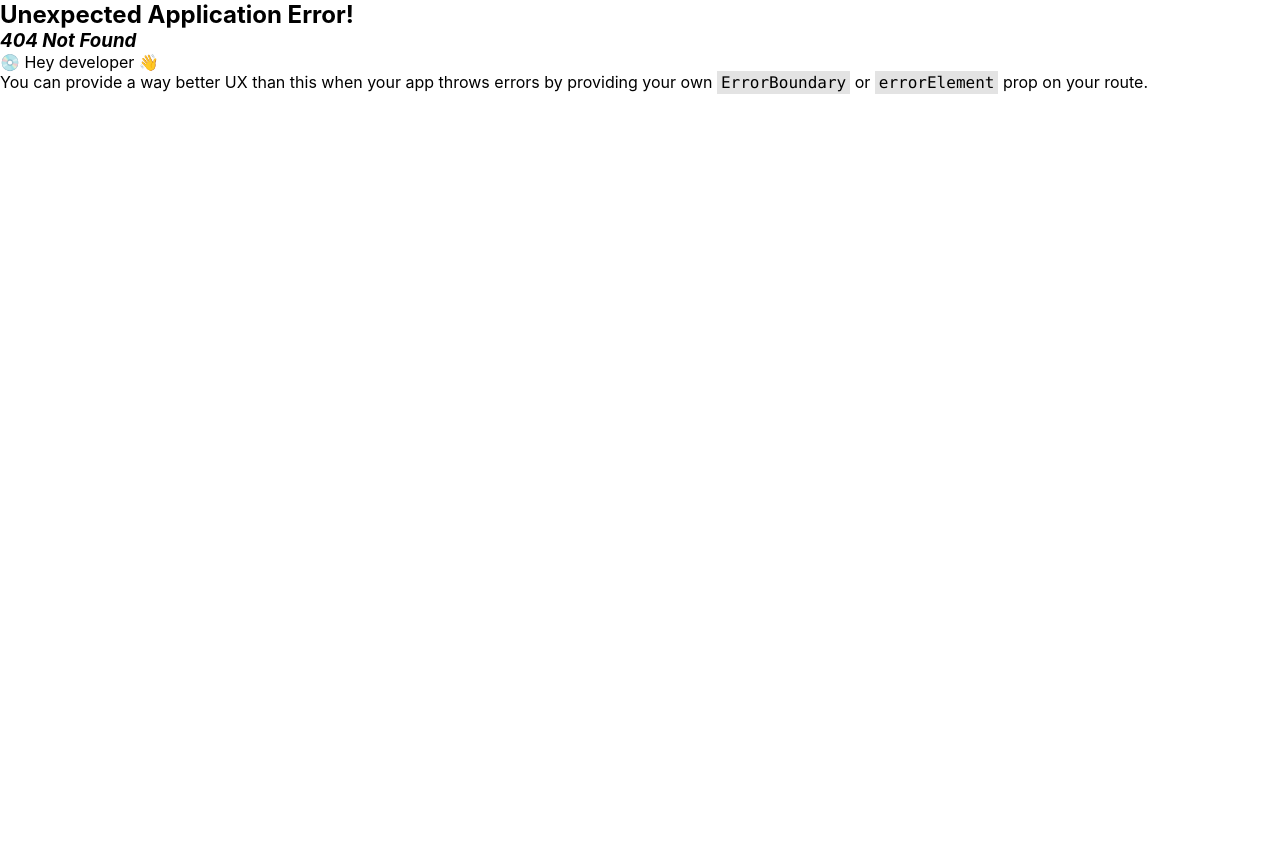
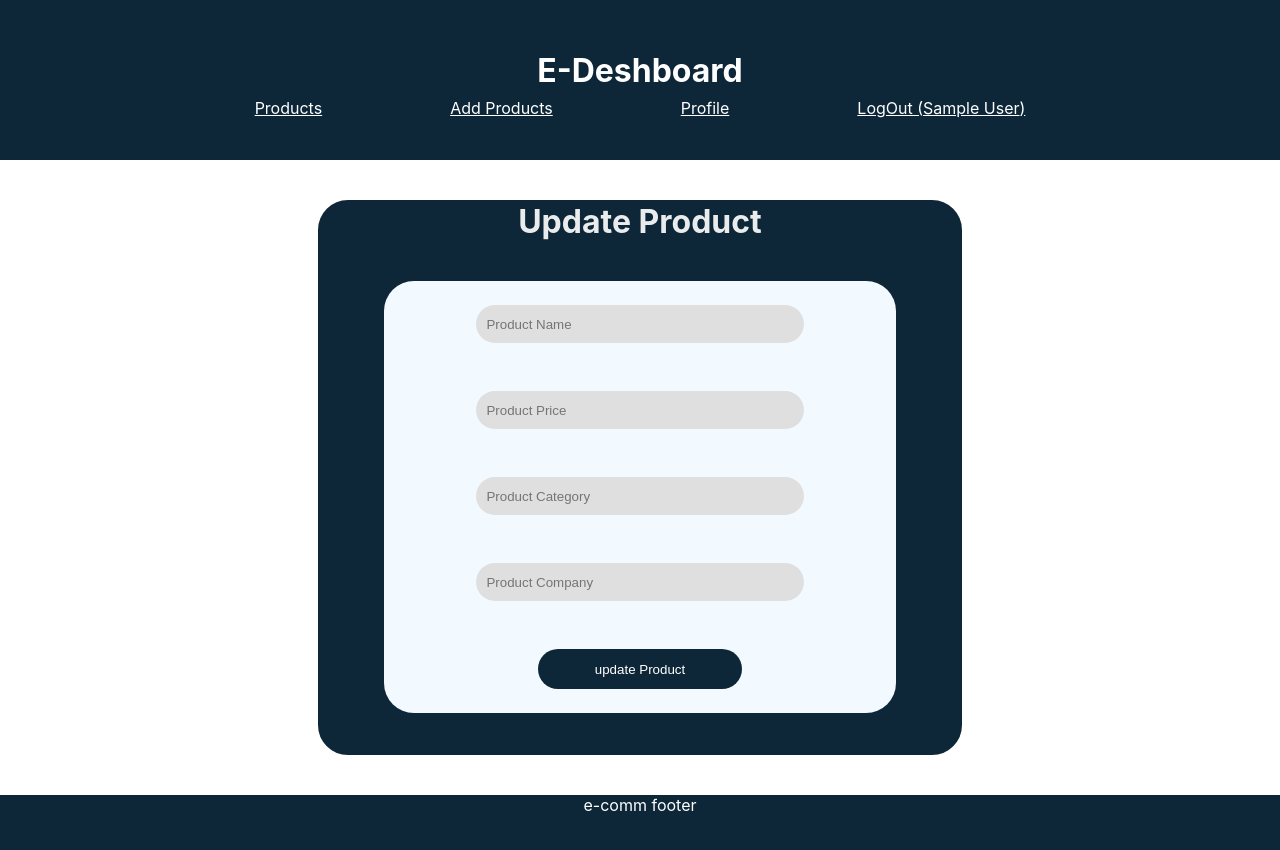
Before and after one commit to ERhoneydhiman/E-commerce-dashboard, a React (Create React App) app in the folder frontend/: page /updateproduct/1 in a window 1280 px wide. Before the commit this address had no page. Shown: the top 850 px of the page. Before the commit the page ends 800 px from the top, so only its background shows below. Built offline with nearby package versions, Linux system fonts and the light colour scheme; no server answers; sample sign-in values are in the browser's storage; the HTML template or start-up script is replaced by a standard one.

Commit message:
add update Product API

```diff
--- a/frontend/src/App.js
+++ b/frontend/src/App.js
@@ -18,7 +18,7 @@ const router = createBrowserRouter(
     <Route path='/' element={<Layout />}>
        <Route path='' element={<Products/>}/>
        <Route path='/addproduct' element={<AddProduct/>}/>
-       <Route path='/updateproduct' element={<UpdateProduct/>}/>
+       <Route path='/updateproduct/:id' element={<UpdateProduct/>}/>
        <Route path='/profile' element={<Profile/>}/>
        <Route path='/logout' element={<Logout/>}/>
     </Route>
--- a/frontend/src/comps/AddProduct.js
+++ b/frontend/src/comps/AddProduct.js
@@ -1,4 +1,5 @@
 import React, { useState } from 'react'
+import { useNavigate } from 'react-router-dom'
 
 function AddProduct() {
   const [name, setName] = useState('')
@@ -7,10 +8,11 @@ function AddProduct() {
   const [company, setCompany] = useState('')
   const [err, setErr] = useState(false)
   const [donemsg, setDonemsg] = useState('')
+  const navigate = useNavigate();
 
   const handleAddProduct = async () => {
 
-    if(!name || !price || !category || !company){
+    if (!name || !price || !category || !company) {
       setErr(true)
       return false
     }
@@ -27,6 +29,7 @@ function AddProduct() {
     })
     result = await result.json()
     console.log(result)
+    navigate('/')
     setName('')
     setCategory('')
     setCompany('')
--- a/frontend/src/comps/Header.js
+++ b/frontend/src/comps/Header.js
@@ -17,7 +17,7 @@ function Nav() {
         <ul>
           <li><Link to="/">Products</Link></li>
           <li><Link to="/addproduct">Add Products</Link></li>
-          <li><Link to="/updateproduct">Update Products</Link></li>
+          {/* <li><Link to="/updateproduct">Update Products</Link></li> */}
           <li><Link to="/profile">Profile</Link></li>
           <li><Link onClick={logout} to="/signup">LogOut ({JSON.parse(auth).name})</Link></li>
         </ul>
--- a/frontend/src/comps/ProductCard.js
+++ b/frontend/src/comps/ProductCard.js
@@ -1,4 +1,6 @@
 import React from 'react'
+import {Link} from 'react-router-dom'
+
 
 function ProductCard(props) {
     return (
@@ -10,13 +12,14 @@ function ProductCard(props) {
                 <div className="p-">
                     <div className="p-detail">
                         <p >Company: {props.company}</p>
-                        <p >Category: {props.catagory}</p>
+                        <p >Category: {props.category}</p>
                     </div>
                     <p id='p-price'>Rs {props.price}</p>
                 </div>
                 <div className="btns">
                 <button id='dlt-btn' onClick={props.deleteFun}>Delete Item</button>
-                <button id='update-btn' onClick={props.updateFun}>Update Item</button>
+                <button><Link to={`/updateproduct/${props.id}`}>Update Item</Link></button>
+
                 </div>
             </div>
 
--- a/frontend/src/comps/Products.js
+++ b/frontend/src/comps/Products.js
@@ -35,7 +35,8 @@ function Products() {
             category={item.category}
             company={item.company}
             price={item.price}
-            deleteFun={()=>handleDelete(item._id)} />
+            deleteFun={()=>handleDelete(item._id)}
+            />
         ))
       }
     </div>
--- a/frontend/src/comps/UpdateProduct.js
+++ b/frontend/src/comps/UpdateProduct.js
@@ -1,8 +1,89 @@
-import React from 'react'
+import React, { useEffect, useState } from 'react'
+import { useNavigate, useParams } from 'react-router-dom'
 
 function UpdateProduct() {
+  const [name, setName] = useState('')
+  const [price, setPrice] = useState("")
+  const [category, setCategory] = useState('')
+  const [company, setCompany] = useState('')
+  const params = useParams();
+  const navigate = useNavigate();
+
+  const getProduct = async()=>{
+    let result = await fetch(`http://localhost:5000/product/${params.id}`)
+    result = await result.json()
+    console.log(result)
+    setName(result.name)
+    setCategory(result.category)
+    setPrice(result.price)
+    setCompany(result.company)
+  }
+  useEffect(() => {
+    console.log(params)
+    getProduct();
+
+  }, [])
+
+  const handleUpdateProduct = async () => {
+    console.log(name, price, category, company)
+    let result = await fetch(`http://localhost:5000/product/${params.id}`,{
+      method:"put",
+      body:JSON.stringify({name, price, category, company}),
+      headers:{
+        'Content-Type': "application/json"
+      }
+    })
+    result = await result.json()
+    console.log(result)
+    navigate('/')
+
+
+  }
   return (
-    <div>UpdateProduct</div>
+    <div className='add-product'>
+      <h1>Update Product</h1>
+      <div className="form">
+        <input
+          value={name}
+          className='input-box'
+          type="text"
+          placeholder='Product Name'
+          onChange={(e) => {
+            setName(e.target.value)
+          }}
+        />
+        <input value={price}
+          className='input-box'
+          type="text"
+          placeholder='Product Price'
+          onChange={(e) => {
+            setPrice(e.target.value)
+          }}
+        />
+        <input
+          value={category}
+          className='input-box'
+          type="text"
+          placeholder='Product Category'
+          onChange={(e) => {
+            setCategory(e.target.value)
+          }}
+        />
+
+        <input
+          value={company}
+          className='input-box'
+          type="text"
+          placeholder='Product Company'
+          onChange={(e) => {
+            setCompany(e.target.value)
+          }}
+        />
+
+        <button onClick={handleUpdateProduct} id='add-product-btn' >update Product</button>
+      </div>
+      <p>{ }</p>
+    </div>
   )
 }
 
```
Also changed, not shown: 1 other file (tests, documents, lock files or other folders).
